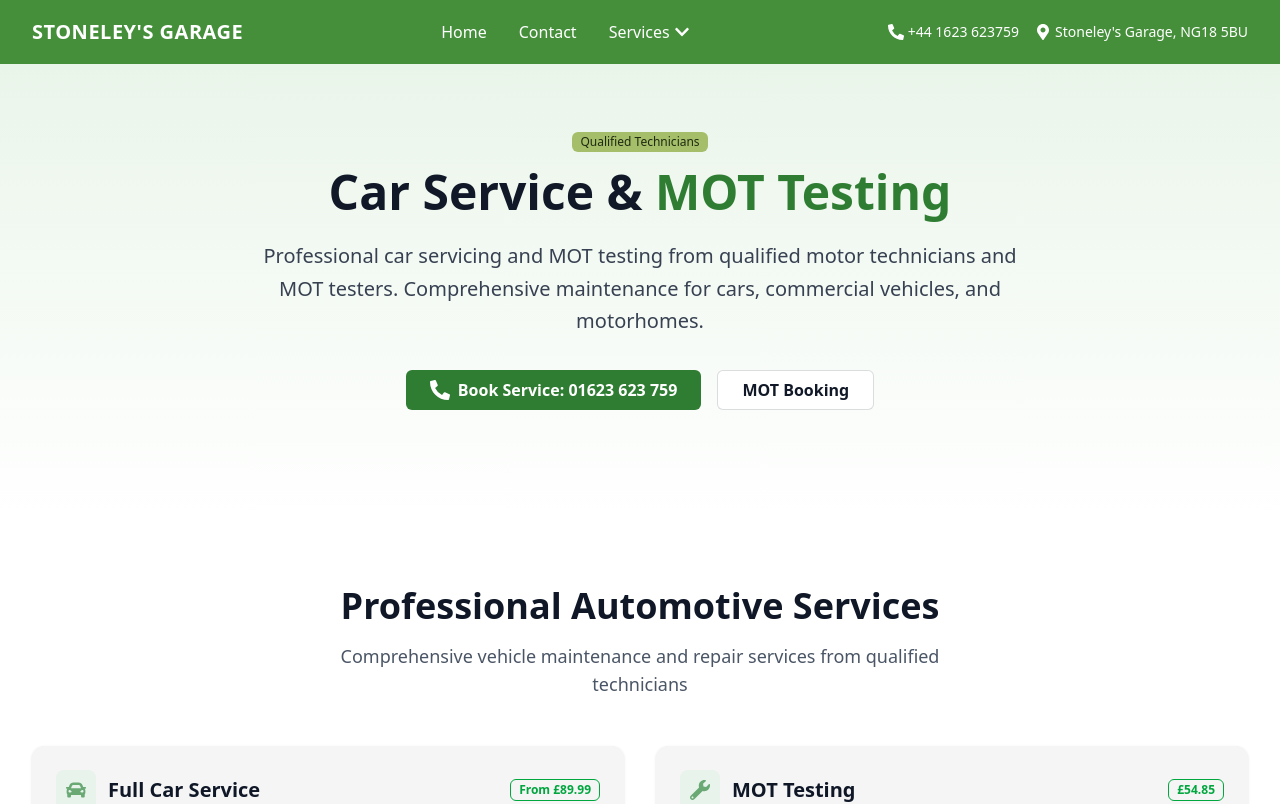
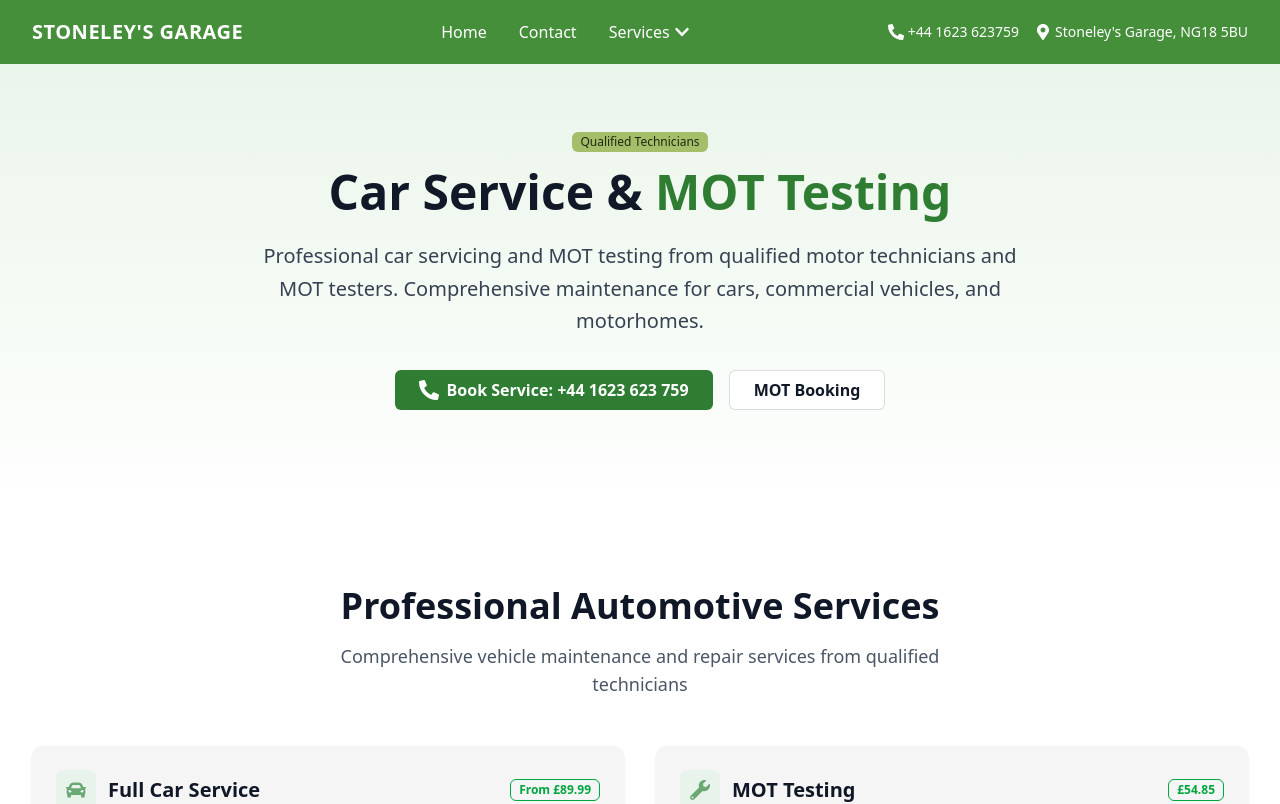
Before and after one commit to shandiru/stonelys, a React (Vite) app: page /services/car-service in a window 1280 px wide. Shown: the top 804 px of the page. Built offline with nearby package versions, Linux system fonts and the light colour scheme.

Commit message:
fix contact

```diff
--- a/src/components/ServiceSection/AirConPage/AirConHero.jsx
+++ b/src/components/ServiceSection/AirConPage/AirConHero.jsx
@@ -51,13 +51,13 @@ export default function AirConHero() {
           {/* CTA Buttons */}
           <div className="flex flex-col sm:flex-row gap-4 justify-center mt-8">
             {/* Call Button */}
-            <a href="tel:01623623759" className="inline-block">
+            <a href="tel:+441623623759" className="inline-block">
               <button
                 className="inline-flex items-center justify-center gap-2 h-10 rounded-md px-6 font-semibold"
                 style={{ backgroundColor: palette.primary, color: "#FFFFFF" }}
               >
                 <FaPhoneAlt className="h-5 w-5" />
-                Book Service: 01623 623 759
+                Book Service: +44 1623 623 759
               </button>
             </a>
 
--- a/src/components/ServiceSection/CarServicePage/MotHero.jsx
+++ b/src/components/ServiceSection/CarServicePage/MotHero.jsx
@@ -51,13 +51,13 @@ export default function MotHero() {
           {/* CTA Buttons */}
           <div className="flex flex-col sm:flex-row gap-4 justify-center mt-8">
             {/* Call Button */}
-            <a href="tel:01623623759" className="inline-block">
+            <a href="tel:+441623623759" className="inline-block">
               <button
                 className="inline-flex items-center justify-center gap-2 h-10 rounded-md px-6 font-semibold"
                 style={{ backgroundColor: palette.primary, color: "#FFFFFF" }}
               >
                 <FaPhoneAlt className="h-5 w-5" />
-                Book Service: 01623 623 759
+                Book Service: +44 1623 623 759
               </button>
             </a>
 
--- a/src/components/ServiceSection/CleaningPage/EngineCleaningHero.jsx
+++ b/src/components/ServiceSection/CleaningPage/EngineCleaningHero.jsx
@@ -48,13 +48,13 @@ export default function EngineCleaningHero() {
           {/* CTA Buttons */}
           <div className="flex flex-col sm:flex-row gap-4 justify-center mt-8">
             {/* Call Button */}
-            <a href="tel:01623623759" className="inline-block">
+            <a href="tel:+441623623759" className="inline-block">
               <button
                 className="inline-flex items-center justify-center gap-2 h-10 rounded-md px-6 font-semibold"
                 style={{ backgroundColor: palette.primary, color: "#FFFFFF" }}
               >
                 <FaPhoneAlt className="h-5 w-5" />
-                Book Service: 01623 623 759
+                Book Service: +44 1623 623 759
               </button>
             </a>
 
```
